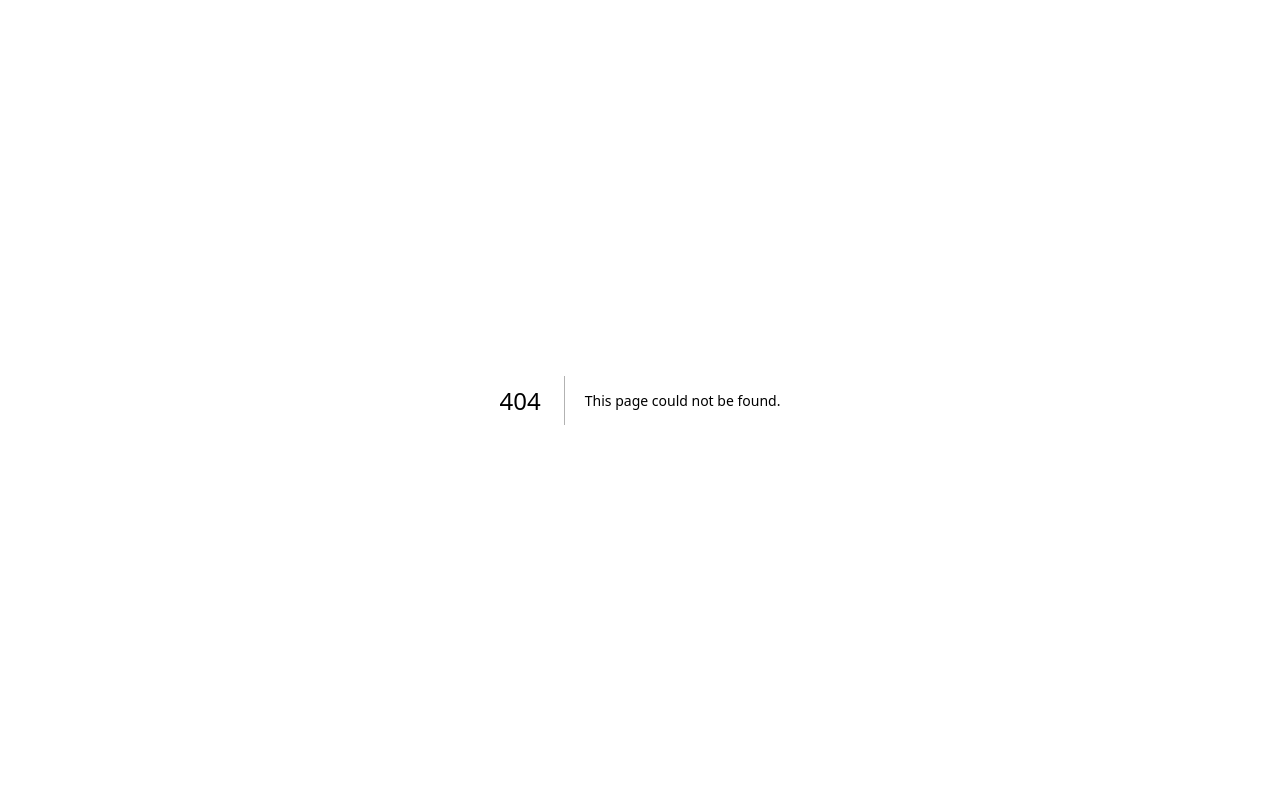
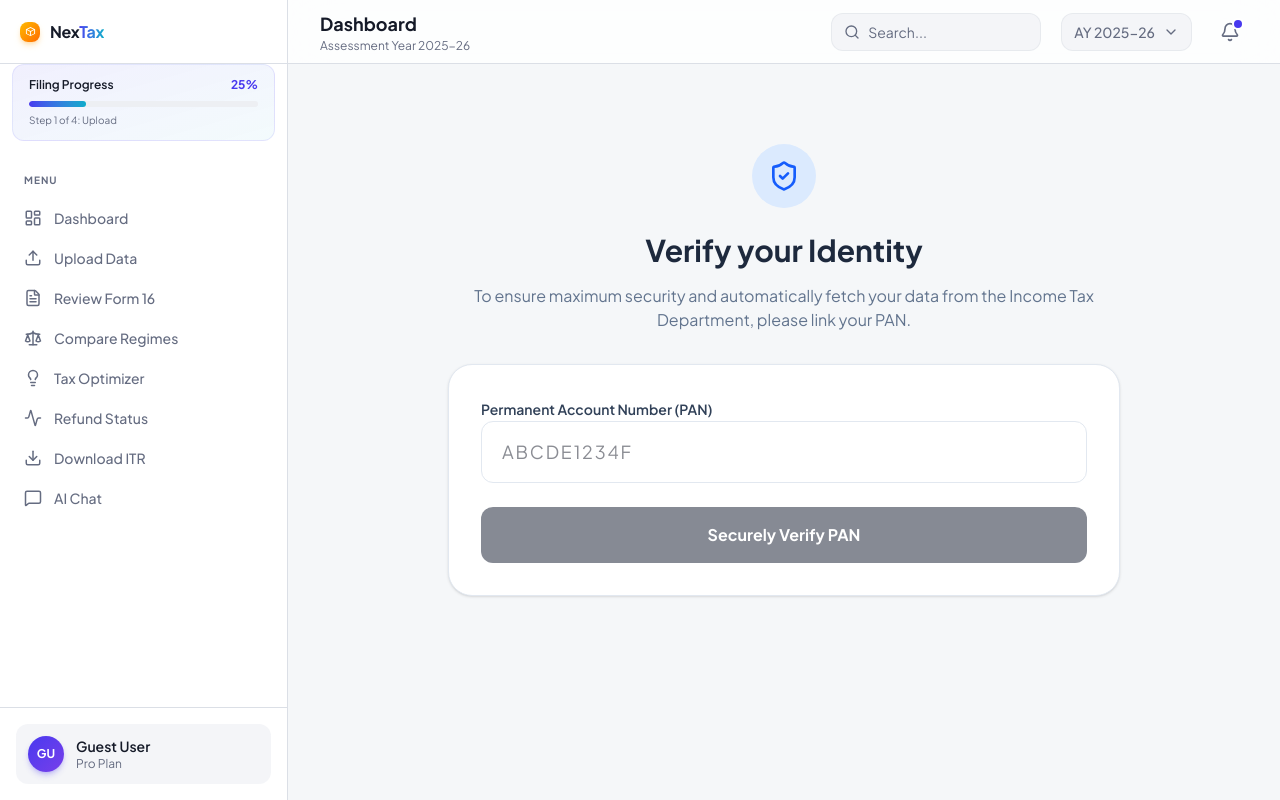
Before and after one commit to Devendra2306/TAXATION-X, a Next.js app in the folder frontend/: page /verify-pan in a window 1280 px wide. Before the commit this address had no page. Built offline with nearby package versions, Linux system fonts and the light colour scheme.

Commit message:
feat: Implement Plan Selection and PAN Verification onboarding flow

```diff
--- a/frontend/app/(auth)/login/page.tsx
+++ b/frontend/app/(auth)/login/page.tsx
@@ -34,7 +34,7 @@ export default function LoginPage() {
       }
       const data = await response.json();
       localStorage.setItem('access_token', data.access_token);
-      router.push('/upload');
+      router.push('/select-plan');
     } catch (err: unknown) {
       setError(err instanceof Error ? err.message : 'Login failed');
     } finally {
@@ -183,7 +183,7 @@ export default function LoginPage() {
                   if (loginResponse.ok) {
                     const data = await loginResponse.json();
                     localStorage.setItem('access_token', data.access_token);
-                    router.push('/upload');
+                    router.push('/select-plan');
                   } else {
                     throw new Error('Failed to login with Google on backend');
                   }
--- a/frontend/app/(auth)/signup/page.tsx
+++ b/frontend/app/(auth)/signup/page.tsx
@@ -55,9 +55,9 @@ export default function SignupPage() {
       if (loginResponse.ok) {
         const loginData = await loginResponse.json();
         localStorage.setItem('access_token', loginData.access_token);
-        router.push('/upload');
+        router.push('/select-plan');
       } else {
-        router.push('/login');
+        router.push('/select-plan');
       }
     } catch (err: unknown) {
       setError(err instanceof Error ? err.message : 'Registration failed');
@@ -170,7 +170,7 @@ export default function SignupPage() {
                   if (loginResponse.ok) {
                     const data = await loginResponse.json();
                     localStorage.setItem('access_token', data.access_token);
-                    router.push('/upload');
+                    router.push('/select-plan');
                   } else {
                     throw new Error('Failed to login with Google on backend');
                   }
--- /dev/null
+++ b/frontend/app/(dashboard)/select-plan/page.tsx
@@ -0,0 +1,88 @@
+'use client';
+
+import React, { useState } from 'react';
+import { CheckCircle2, HelpCircle, ArrowRight } from 'lucide-react';
+import Link from 'next/link';
+import { useRouter } from 'next/navigation';
+import { motion, AnimatePresence } from 'framer-motion';
+
+const plans = [
+  { id: 'itr1', title: 'Salaried (ITR-1)', price: '₹499', forms: 'Form 16, Salary, 1 House', popular: true },
+  { id: 'itr2', title: 'Capital Gains (ITR-2)', price: '₹999', forms: 'Stocks, MF, Crypto, Salary', popular: false },
+  { id: 'itr4', title: 'Business/Pro (ITR-4)', price: '₹1,499', forms: 'Freelance, Business, Presumptive', popular: false },
+];
+
+export default function SelectPlanPage() {
+  const router = useRouter();
+  const [showSurvey, setShowSurvey] = useState(false);
+  const [surveyStep, setSurveyStep] = useState(0);
+  const [recommended, setRecommended] = useState<string | null>(null);
+
+  const handleSelect = (planId: string) => {
+    localStorage.setItem('selectedPlan', planId);
+    router.push('/verify-pan');
+  };
+
+  const answer = (isBusiness: boolean, isCrypto: boolean) => {
+    if (isBusiness) setRecommended('itr4');
+    else if (isCrypto) setRecommended('itr2');
+    else setRecommended('itr1');
+    setSurveyStep(1);
+  };
+
+  return (
+    <div className="max-w-5xl mx-auto py-12 space-y-12">
+      <div className="text-center space-y-4">
+        <h1 className="text-3xl md:text-4xl font-bold text-slate-800">Choose your filing plan</h1>
+        <p className="text-slate-600 max-w-xl mx-auto">Select the type of income you have. Don't worry, if our AI finds out you selected the wrong one later, we'll automatically adjust it for you.</p>
+      </div>
+
+      <div className="grid md:grid-cols-3 gap-6">
+        {plans.map((plan) => (
+          <div key={plan.id} className={`relative bg-white rounded-3xl border-2 p-6 flex flex-col transition-all hover:-translate-y-1 hover:shadow-xl ${plan.popular ? 'border-indigo-600 shadow-lg shadow-indigo-100' : 'border-slate-200 hover:border-indigo-300'}`}>
+            {plan.popular && <div className="absolute -top-3 left-1/2 -translate-x-1/2 bg-indigo-600 text-white text-xs font-bold uppercase tracking-wider py-1 px-3 rounded-full">Most Popular</div>}
+
+            <h3 className="text-xl font-bold text-slate-800 mb-2">{plan.title}</h3>
+            <p className="text-sm text-slate-500 mb-6 h-10">{plan.forms}</p>
+
+            <div className="text-3xl font-extrabold text-slate-800 mb-6">{plan.price}</div>
+
+            <button onClick={() => handleSelect(plan.id)} className={`mt-auto w-full py-3 rounded-xl font-semibold transition-colors ${plan.popular ? 'bg-indigo-600 text-white hover:bg-indigo-700' : 'bg-slate-100 text-slate-700 hover:bg-slate-200'}`}>
+              Select Plan
+            </button>
+          </div>
+        ))}
+      </div>
+
+      {/* Survey Toggle */}
+      <div className="bg-indigo-50 border border-indigo-100 rounded-2xl p-6 md:p-8 text-center max-w-2xl mx-auto">
+        {!showSurvey ? (
+          <>
+            <HelpCircle className="w-10 h-10 text-indigo-500 mx-auto mb-4" />
+            <h3 className="text-lg font-bold text-indigo-900 mb-2">Not sure which one to pick?</h3>
+            <button onClick={() => setShowSurvey(true)} className="text-indigo-600 font-semibold hover:underline">Answer 2 quick questions to find out &rarr;</button>
+          </>
+        ) : (
+          <AnimatePresence mode="wait">
+            {surveyStep === 0 ? (
+              <motion.div key="q1" initial={{opacity:0}} animate={{opacity:1}} exit={{opacity:0}} className="space-y-4">
+                <h3 className="text-lg font-bold text-indigo-900 mb-4">What's your primary income source?</h3>
+                <div className="flex flex-col gap-3">
+                  <button onClick={() => answer(false, false)} className="p-3 bg-white border border-indigo-200 rounded-xl hover:border-indigo-500 font-medium">Just Salary / Pension</button>
+                  <button onClick={() => answer(false, true)} className="p-3 bg-white border border-indigo-200 rounded-xl hover:border-indigo-500 font-medium">Salary + Stocks/Crypto Trading</button>
+                  <button onClick={() => answer(true, false)} className="p-3 bg-white border border-indigo-200 rounded-xl hover:border-indigo-500 font-medium">Freelancing or Business</button>
+                </div>
+              </motion.div>
+            ) : (
+              <motion.div key="result" initial={{opacity:0}} animate={{opacity:1}} className="space-y-4">
+                <CheckCircle2 className="w-12 h-12 text-emerald-500 mx-auto" />
+                <h3 className="text-xl font-bold text-slate-800">You need {plans.find(p => p.id === recommended)?.title}</h3>
+                <button onClick={() => handleSelect(recommended!)} className="mt-4 bg-indigo-600 text-white px-8 py-3 rounded-xl font-semibold">Proceed with this plan</button>
+              </motion.div>
+            )}
+          </AnimatePresence>
+        )}
+      </div>
+    </div>
+  );
+}
--- /dev/null
+++ b/frontend/app/(dashboard)/verify-pan/page.tsx
@@ -0,0 +1,110 @@
+'use client';
+
+import React, { useState } from 'react';
+import { ShieldCheck, ArrowRight, Loader2, AlertCircle } from 'lucide-react';
+import { useRouter } from 'next/navigation';
+import { PageHeader } from '@/components/ui/PageHeader';
+
+export default function VerifyPanPage() {
+  const [pan, setPan] = useState('');
+  const [loading, setLoading] = useState(false);
+  const [error, setError] = useState('');
+  const [successData, setSuccessData] = useState<any>(null);
+  const router = useRouter();
+
+  const handleVerify = async (e: React.FormEvent) => {
+    e.preventDefault();
+    if (pan.length !== 10) {
+      setError("PAN must be exactly 10 characters");
+      return;
+    }
+    setError('');
+    setLoading(true);
+
+    try {
+      const token = localStorage.getItem('access_token') || localStorage.getItem('token');
+      const API_URL = process.env.NEXT_PUBLIC_API_URL || 'http://localhost:8000';
+
+      const res = await fetch(`${API_URL}/api/itr/verify-pan`, {
+        method: 'POST',
+        headers: {
+          'Content-Type': 'application/json',
+          'Authorization': `Bearer ${token}`
+        },
+        body: JSON.stringify({ pan_number: pan.toUpperCase(), otp: "" })
+      });
+
+      if (!res.ok) throw new Error("Failed to verify PAN");
+
+      const data = await res.json();
+      setSuccessData(data);
+      localStorage.setItem('verified_pan', pan.toUpperCase());
+
+      // Auto redirect after showing success message briefly
+      setTimeout(() => {
+        router.push('/upload');
+      }, 2000);
+
+    } catch (err: any) {
+      setError(err.message || "An error occurred during verification");
+    } finally {
+      setLoading(false);
+    }
+  };
+
+  return (
+    <div className="max-w-2xl mx-auto space-y-8 pt-12">
+      <div className="text-center space-y-4">
+        <div className="w-16 h-16 bg-blue-100 rounded-full flex items-center justify-center mx-auto mb-6">
+          <ShieldCheck className="w-8 h-8 text-blue-600" />
+        </div>
+        <h1 className="text-3xl font-bold text-slate-800">Verify your Identity</h1>
+        <p className="text-slate-500">To ensure maximum security and automatically fetch your data from the Income Tax Department, please link your PAN.</p>
+      </div>
+
+      <div className="bg-white p-8 rounded-3xl border border-slate-200 shadow-sm">
+        <form onSubmit={handleVerify} className="space-y-6">
+          <div className="space-y-2">
+            <label className="text-sm font-semibold text-slate-700">Permanent Account Number (PAN)</label>
+            <input
+              type="text"
+              maxLength={10}
+              placeholder="ABCDE1234F"
+              value={pan}
+              onChange={(e) => setPan(e.target.value.toUpperCase())}
+              className="w-full px-5 py-4 text-lg tracking-widest uppercase rounded-xl border border-slate-200 focus:ring-2 focus:ring-blue-500 outline-none transition-all"
+              required
+            />
+          </div>
+
+          {error && (
+            <div className="flex items-center gap-2 text-rose-600 bg-rose-50 p-4 rounded-xl text-sm font-medium">
+              <AlertCircle size={16} /> {error}
+            </div>
+          )}
+
+          {successData && (
+            <div className="flex flex-col items-center justify-center gap-2 text-emerald-700 bg-emerald-50 p-6 rounded-xl border border-emerald-100">
+              <ShieldCheck size={24} className="text-emerald-500" />
+              <div className="font-bold text-lg">PAN Verified Successfully!</div>
+              <div className="text-sm">Name on Record: {successData.name || "Fetching..."}</div>
+              <div className="text-xs text-emerald-600 mt-2 flex items-center gap-1">
+                <Loader2 size={12} className="animate-spin" /> Redirecting to data upload...
+              </div>
+            </div>
+          )}
+
+          {!successData && (
+            <button
+              type="submit"
+              disabled={loading || pan.length < 10}
+              className="w-full flex items-center justify-center gap-2 py-4 bg-slate-900 text-white rounded-xl font-bold hover:bg-slate-800 disabled:opacity-50 transition-all"
+            >
+              {loading ? <Loader2 className="animate-spin" /> : 'Securely Verify PAN'}
+            </button>
+          )}
+        </form>
+      </div>
+    </div>
+  );
+}
```
